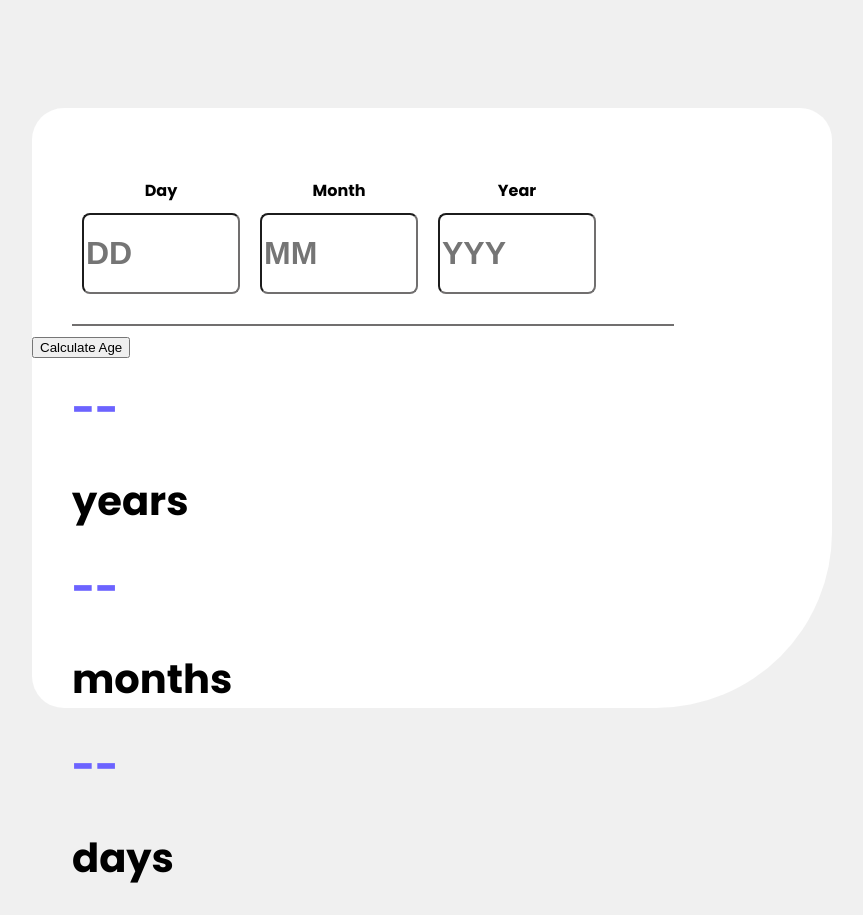
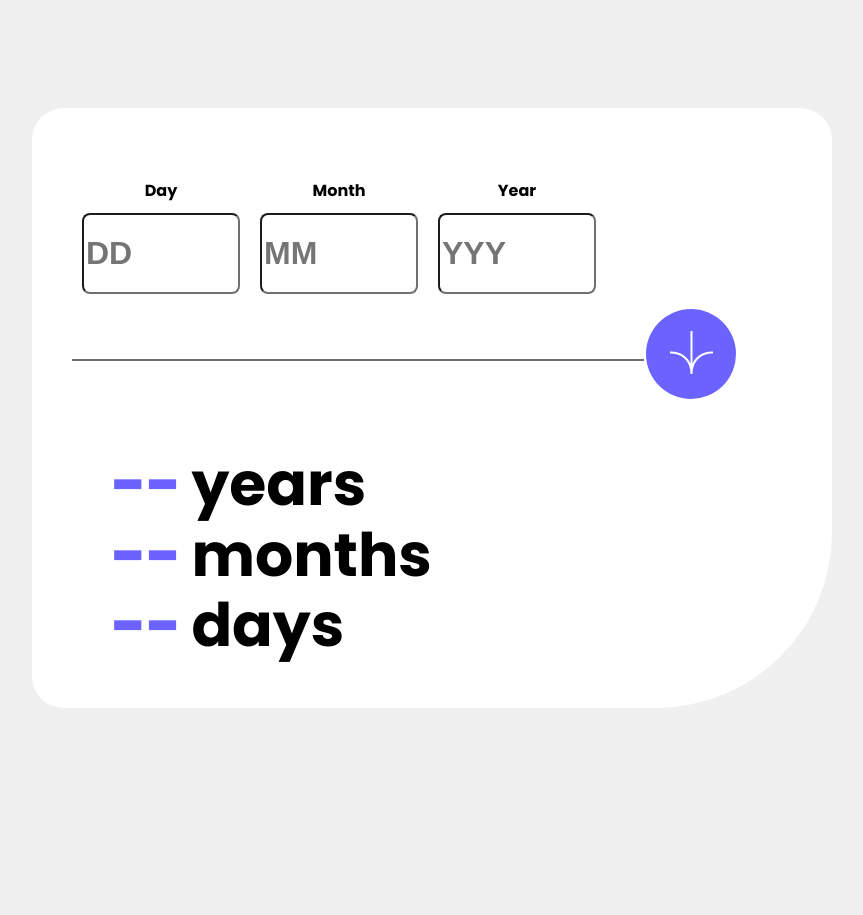
Before and after one commit to Noahsparkes/Age-calculator-app, a plain HTML site: page index.html in a window 1280 px wide. Shown: the whole page, without its empty margins (208-1071 px from the left). After the commit the page ends 800 px from the top, so only its background shows below. Drawn offline with Linux system fonts and the light colour scheme.

Commit message:
minor design & functional changes.

```diff
--- a/app.js
+++ b/app.js
@@ -1,53 +1,79 @@
 function calculateAge() {
-    // Retrieve the values from the input fields
+  // Get the values from the input fields
   const dayInput = document.getElementById('day').value;
   const monthInput = document.getElementById('month').value;
   const yearInput = document.getElementById('year').value;
 
-    // Check if all input fields are filled
-    if (!dayInput || !monthInput || !yearInput) {
-      document.getElementById('result').innerText = 'Please enter your date of birth';
+  // Initialize error state
+  let hasError = false;
+
+  // Check if the day input is empty and display error message if needed
+  if (!dayInput) {
+    document.getElementById('day-error').innerText = 'This field is required';
+    hasError = true;
+  } else {
+    document.getElementById('day-error').innerText = '';
+  }
+
+  // Check if the month input is empty and display error message if needed
+  if (!monthInput) {
+    document.getElementById('month-error').innerText = 'This field is required';
+    hasError = true;
+  } else {
+    document.getElementById('month-error').innerText = '';
+  }
+
+  // Check if the year input is empty and display error message if needed
+  if (!yearInput) {
+    document.getElementById('year-error').innerText = 'This field is required';
+    hasError = true;
+  } else {
+    document.getElementById('year-error').innerText = '';
+  }
+
+  // If there is any error, stop the function execution
+  if (hasError) {
     return;
   }
 
-    // Parse the input values to integers
+  // Parse input values to integers and adjust month for JavaScript Date object
   const day = parseInt(dayInput, 10);
   const month = parseInt(monthInput, 10) - 1; // JavaScript months are 0-11
   const year = parseInt(yearInput, 10);
 
-    // Create a Date object from the input values
+  // Create date objects for birth date and today's date
   const dob = new Date(year, month, day);
   const today = new Date();
 
-    // Check if the date of birth is in the future
+  // Check if the date of birth is in the future and display error if so
   if (dob > today) {
     document.getElementById('result').innerText = 'The date of birth cannot be in the future';
     return;
   }
 
-    // Calculate the age in years, months, and days
+  // Calculate age in years, months, and days
   let years = today.getFullYear() - dob.getFullYear();
   let months = today.getMonth() - dob.getMonth();
   let days = today.getDate() - dob.getDate();
 
-    // Adjust for negative day difference
+  // Adjust calculations if days are negative
   if (days < 0) {
     months--;
     const previousMonthDays = new Date(today.getFullYear(), today.getMonth(), 0).getDate();
     days += previousMonthDays;
   }
 
-    // Adjust for negative month difference
+  // Adjust calculations if months are negative
   if (months < 0) {
     years--;
     months += 12;
   }
 
-    // Display the result
-    document.getElementById('result').innerText = `${years} years
-    ${months} months
-    ${days} days`;
-  } //change this statement
+  // Display the calculated age in the corresponding elements
+  document.querySelector('.years').innerText = years;
+  document.querySelector('.months').innerText = months;
+  document.querySelector('.days').innerText = days;
 
-  // Adding a debug statement to ensure the script is loaded
+  // Log a success message to the console
   console.log('Script loaded successfully');
+}
--- a/index.html
+++ b/index.html
@@ -27,24 +27,37 @@
     <div class="input-item">
       <h1>Day</h1>
       <input type="number" id="day" placeholder="DD" min="1" max="31">
+      <span class="error-message" id="day-error"></span>
     </div>
     <div class="input-item">
       <h1>Month</h1>
       <input type="number" id="month" placeholder="MM" min="1" max="12">
+      <span class="error-message" id="month-error"></span>
     </div>
     <div class="input-item">
       <h1>Year</h1>
       <input type="number" id="year" placeholder="YYY" min="1">
+      <span class="error-message" id="year-error"></span>
     </div>
   </div>
-  <hr>
-  <button onclick="calculateAge()">Calculate Age</button>
+  <div class="line-with-button">
+    <hr>
+    <button onclick="calculateAge()" id="arrow-button">
+      <img src="./assets/images/icon-arrow.svg" alt="Arrow-button">
+    </button>
+  </div>
+  <div id="result" class="result">
+    <div class="line">
+        <span class="years">--</span><h1>years</h1>
+    </div>
+    <div class="line">
+        <span class="months">--</span><h1>months</h1>
+    </div>
+    <div class="line">
+        <span class="days">--</span><h1>days</h1>
+    </div>
+</div>
 
-  <div  id="result" class="result">
-    <span class="years">--</span><h1>years</h1>
-    <span class="months">--</span><h1>months</h1>
-    <span class="days">--</span><h1>days</h1>
- </div>
 
 </div>
 
--- a/style.css
+++ b/style.css
@@ -52,43 +52,64 @@ hr{
     width: 75%; /* Adjust this value to control the length of the hr line */
     border: .5px solid hsl(0, 1%, 44%); /* Adjust the border style, color, and thickness if needed */
     margin-top: 20px;
+    margin-left: 0px;
+    margin-right:2px ;
+}
+
+.line-with-button {
+    display: flex;
+    align-items: center;
+    margin-top: -15px;
     margin-left: 40px;
 }
 
+#arrow-button{
+    cursor: pointer;
 
-/*#result {
-    font-family: 'Poppins', sans-serif;
-    font-size: 32px;
-    font-weight: 800;
-    color:#6c63ff ;
-    display: flex;
-    flex-direction: column;
-    align-items: flex-start; /* Align items to the start of the flex container
-    padding: 20px;
-}*/
+    background-color: #6c63ff;
+    border-radius: 50px;
+    border: none;
+    width: 90px;
+    height: 90px;
+}
+
+#arrow-button img {
+    width: 45px; /* Adjust the size of the image */
+    height: 45px; /* Adjust the size of the image */
+}
+
 
 
 .result {
-    font-size: 36px;
-    font-weight: bold;
+    font-size: 40px;
+    font-weight: 800;
     text-align: left;
-    margin-top: 20px;
-    margin-left: 40px
+    margin-left: 80px;
+}
+
+.line {
+    display: flex;
+    align-items: baseline;
+    margin-bottom:-100px ;
+
 }
 
 .result span {
-    display:block;
     color: #6c63ff;
-    font-size: 40px;
-    margin-bottom: 5px;
+    font-size: 60px;
+    margin-right: 10px;
 }
 
-.result h1{
-    font-size: 40px;
+.result h1 {
+    font-size: 60px;
     display: inline-block;
 }
 
-
+.error-message {
+    color: red;
+    font-size: 14px;
+    height: 20px; /* Ensure space is reserved for the error message */
+}
 
 
 
```
Lines whose indentation alone changed are shown as unchanged.
